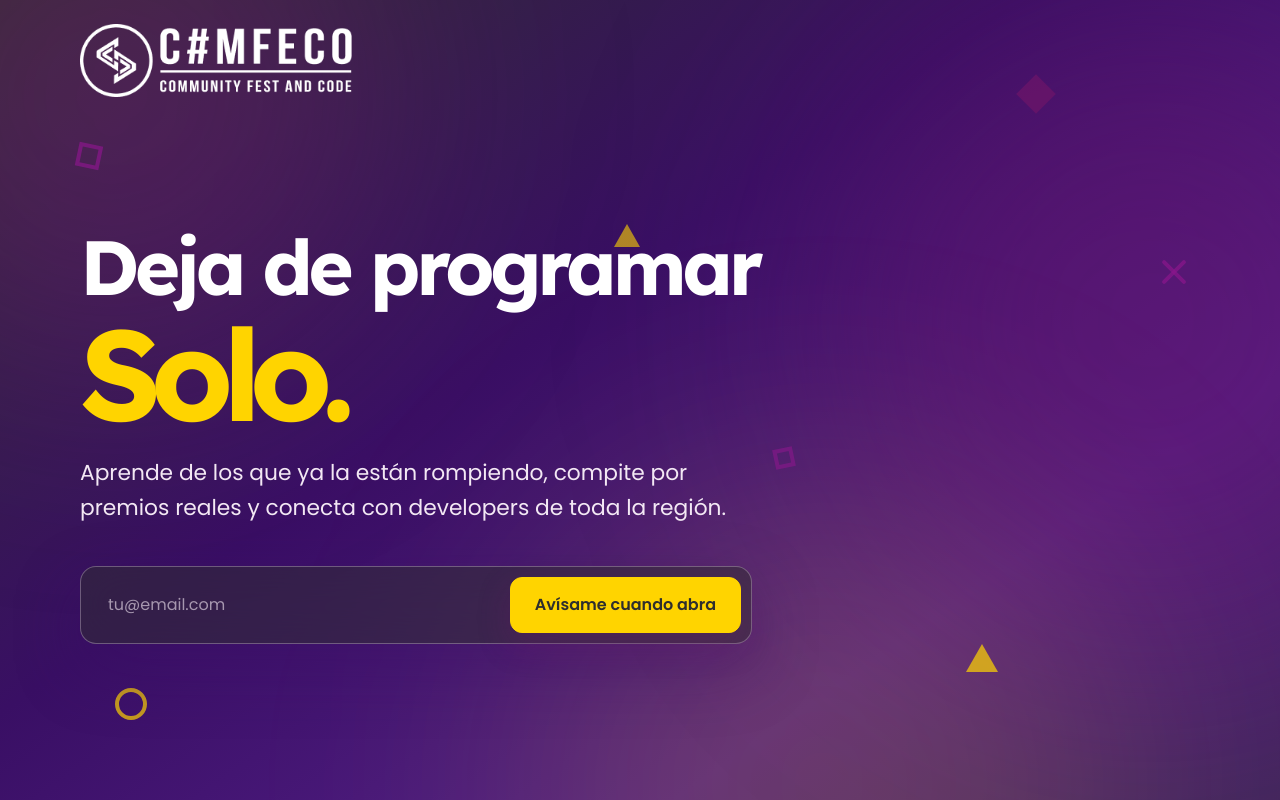
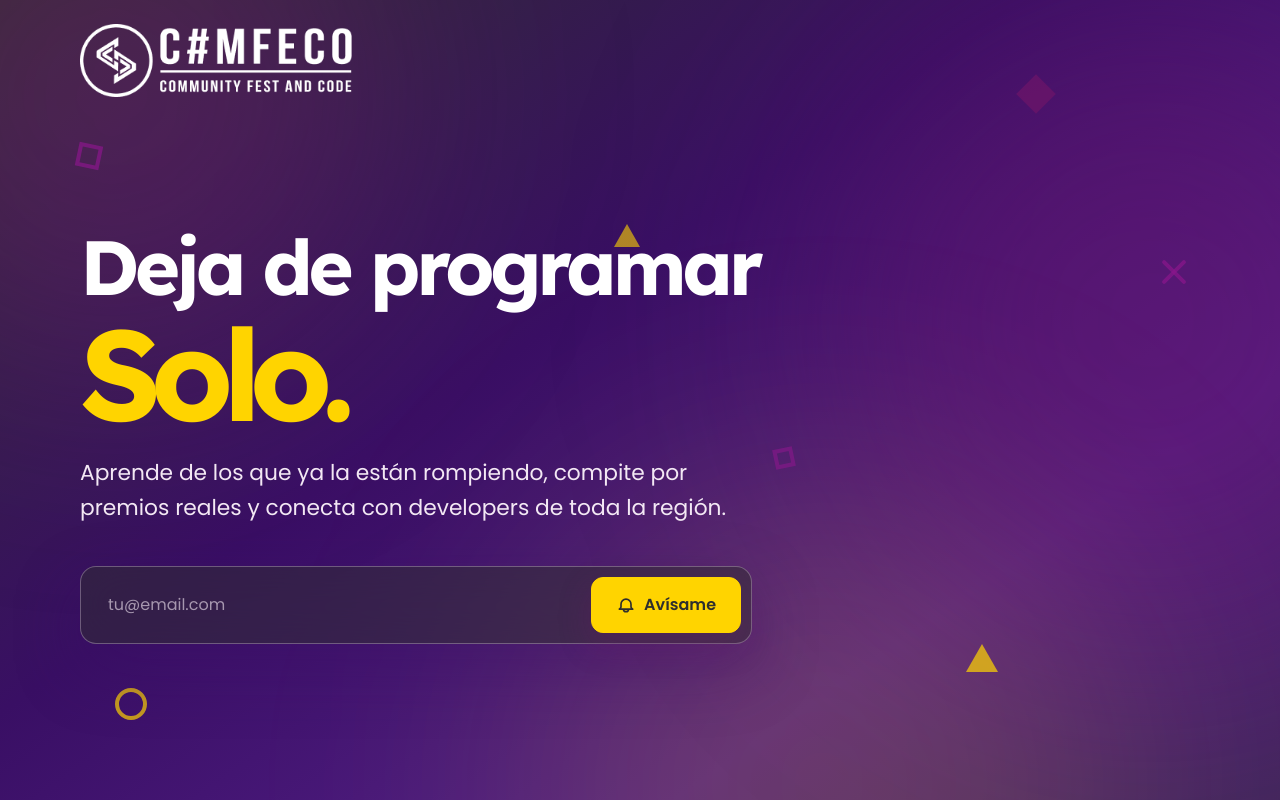
Before and after one commit to MatiasBlanc/comfeco, a React (Vite) app: page / in a window 1280 px wide. Built offline with nearby package versions, Linux system fonts and the light colour scheme.

Commit message:
feat: acortar el CTA y agregar icono de campana

```diff
--- a/src/App.tsx
+++ b/src/App.tsx
@@ -123,9 +123,26 @@ export default function App(): JSX.Element {
               <button
                 type="submit"
                 disabled={isSubmitting}
-                className="min-h-14 cursor-pointer rounded-xl text-base border border-[#FFD400] bg-[#FFD400] px-6 font-semibold text-[#2E2E2E] shadow-[0_0.75rem_2rem_rgba(105,21,106,0.32)] outline-none transition hover:-translate-y-0.5 hover:brightness-110 hover:shadow-[0_1rem_2.5rem_rgba(138,23,140,0.38)] focus-visible:ring-3 focus-visible:ring-[#8A178C] disabled:cursor-not-allowed disabled:opacity-60 max-sm:w-full"
+                className="inline-flex min-h-14 cursor-pointer items-center justify-center gap-2 rounded-xl border border-[#FFD400] bg-[#FFD400] px-6 text-base font-semibold text-[#2E2E2E] shadow-[0_0.75rem_2rem_rgba(105,21,106,0.32)] outline-none transition hover:-translate-y-0.5 hover:brightness-110 hover:shadow-[0_1rem_2.5rem_rgba(138,23,140,0.38)] focus-visible:ring-3 focus-visible:ring-[#8A178C] disabled:cursor-not-allowed disabled:opacity-60 max-sm:w-full"
               >
-                {isSubmitting ? "Enviando…" : "Avísame cuando abra"}
+                {isSubmitting ? (
+                  "Enviando…"
+                ) : (
+                  <>
+                    <svg
+                      viewBox="0 0 24 24"
+                      aria-hidden="true"
+                      className="size-5 fill-none stroke-current stroke-[2]"
+                    >
+                      <path
+                        strokeLinecap="round"
+                        strokeLinejoin="round"
+                        d="M15 17h5l-1.4-1.4A2 2 0 0 1 18 14.2V11a6 6 0 1 0-12 0v3.2c0 .5-.2 1-.6 1.4L4 17h5m6 0a3 3 0 1 1-6 0m6 0H9"
+                      />
+                    </svg>
+                    Avísame
+                  </>
+                )}
               </button>
               {errorMessage && (
                 <p className="absolute left-3 top-[calc(100%+0.5rem)] m-0 text-sm text-white" role="alert">
```
